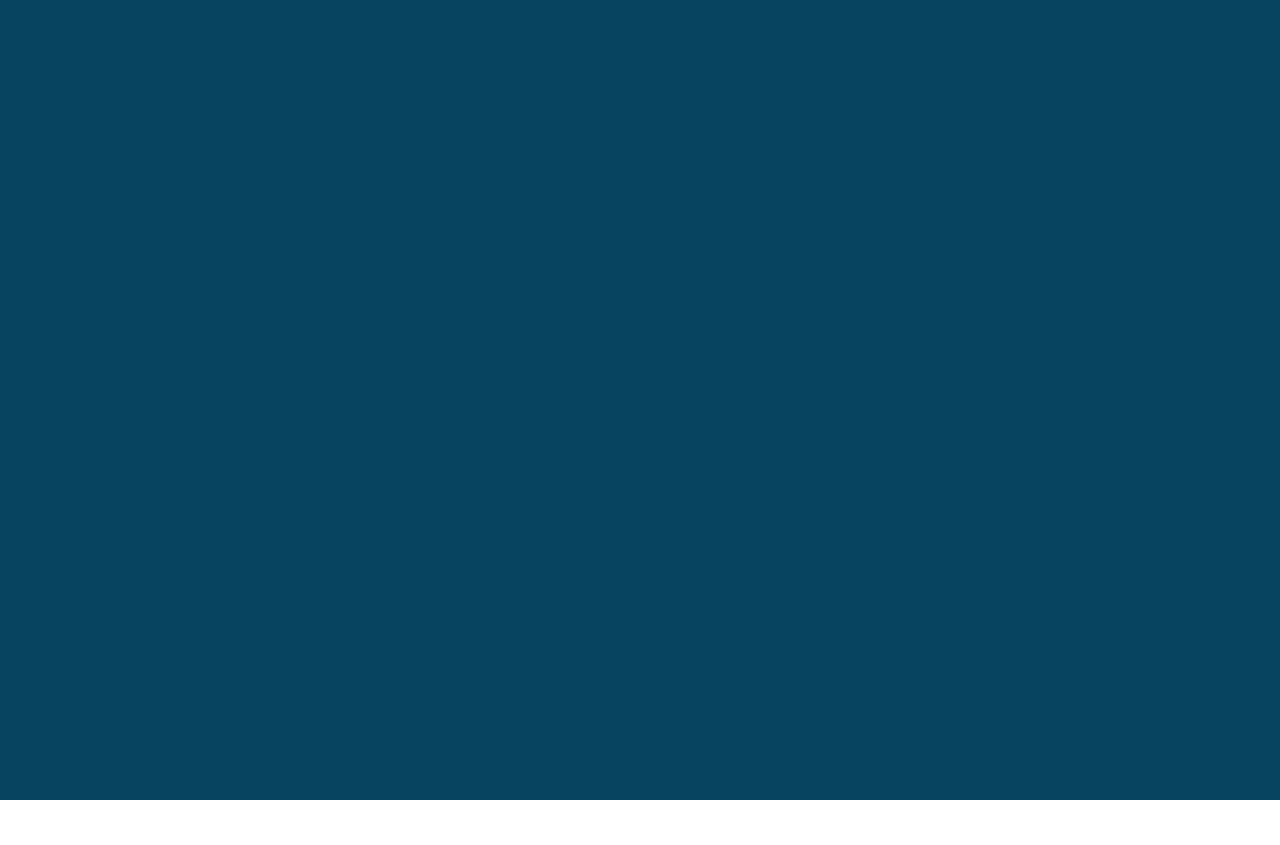
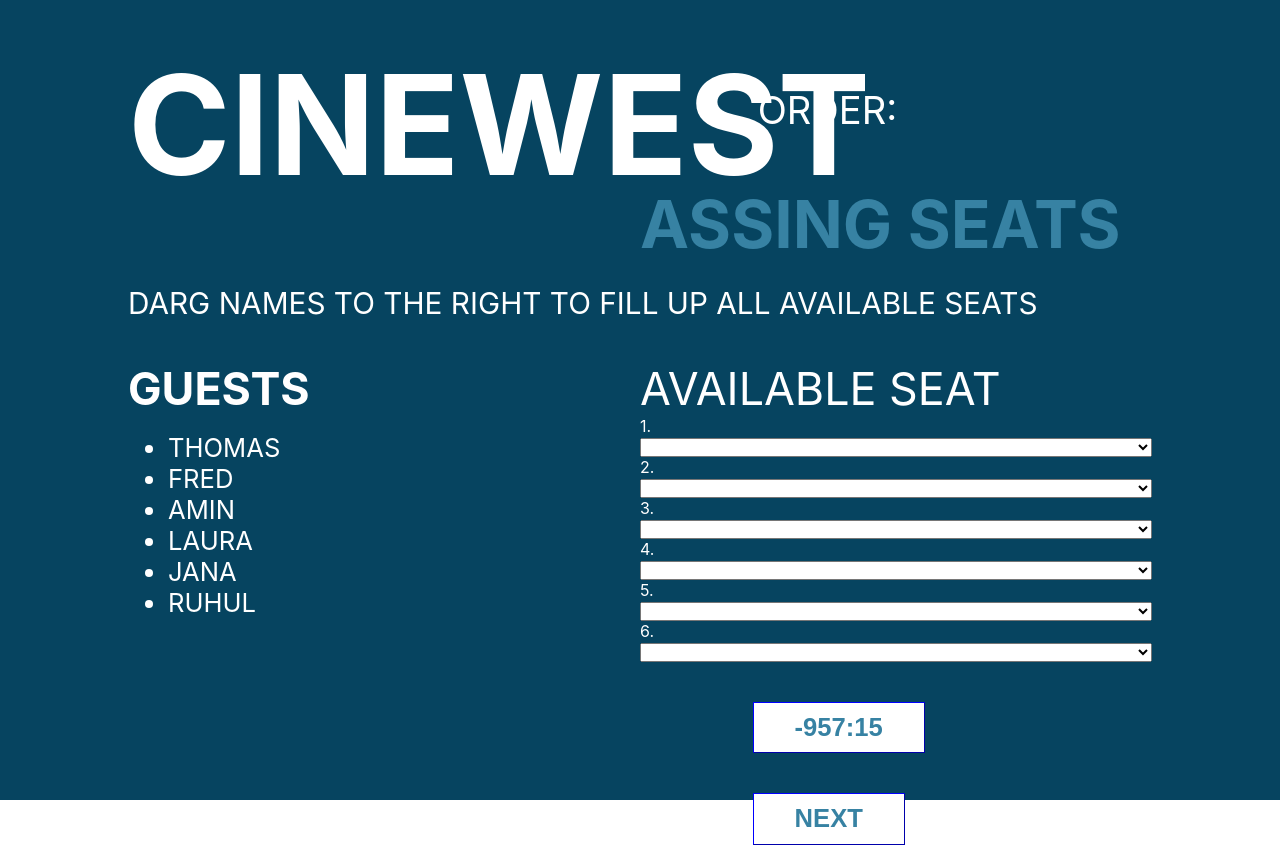
Before and after one commit to Ruhulcse/schoolp, a React (Create React App) app: page /seat in a window 1280 px wide. Before the commit the page ends 800 px from the top, so only its background shows below. Built offline with nearby package versions, Linux system fonts and the light colour scheme.

Commit message:
seat booking

```diff
--- a/src/App.js
+++ b/src/App.js
@@ -3,12 +3,14 @@ import './App.css';
 import { BrowserRouter as Router, Route } from "react-router-dom";
 import Welcome from './screens/Welcome';
 import Search from './screens/Search';
+import Seat from './screens/Seat';
 function App() {
   return (
     <div className="App">
     <Router>
         <Route exact path="/" component={Welcome} />
         <Route exact path="/booking" component={Search} />
+        <Route exact path="/seat" component={Seat} />
       </Router>
     </div>
   );
--- a/src/Style.css
+++ b/src/Style.css
@@ -60,3 +60,10 @@
     font-size: 197%;
     margin-right: 2%
 }
+.mp{
+    color: white;
+    font-size: 238%;
+    margin: 0px;
+    padding-top: 17%;
+    margin-left: 23%;
+}
--- /dev/null
+++ b/src/screens/Seat.jsx
@@ -0,0 +1,162 @@
+import React, { useEffect, useState } from 'react'
+import "../Style.css"
+import Timer from './Timer';
+function Seat() {
+    const movie = localStorage.getItem('moviename');
+    const [one ,setOne] = useState("");
+    const [two ,setTwo] = useState("");
+    const [three ,setThree] = useState("");
+    const [four ,setFour] = useState("");
+    const [five ,setFive] = useState("");
+    const [six ,setSix] = useState("");
+    const seatBook = () =>{
+        localStorage.setItem('one',one);
+        localStorage.setItem('two',two);
+        localStorage.setItem('three',three);
+        localStorage.setItem('four',four);
+        localStorage.setItem('five',five);
+        localStorage.setItem('six',six);
+        window.location.href = '/snacks';
+    }
+    return (
+        <div className="container">
+              <div className="row">
+                <div className="left">
+                <h1 className="head">CINEWEST</h1>
+                 </div>
+                <div className="right">
+                    <p className="mp">ORDER: {movie}</p>
+                </div>
+              </div>
+              <h1 style={{color: "#3782a3", fontSize: "411%" , margin: "0", paddingTop: "18%"}}>ASSING SEATS</h1>
+              <p style={{color: "white", fontSize: "186%" , margin: "0", paddingTop: "2%"}}> DARG NAMES TO THE RIGHT TO FILL UP ALL AVAILABLE SEATS</p>
+              <div className="row">
+                <div className="left">
+                    <h1 style={{color: "white", fontSize: "280%" , margin: "0", paddingTop: "8%"}}>GUESTS</h1>
+                    <ul>
+                        <li style={{fontSize: "160%", color:"white"}}>THOMAS</li>
+                        <li style={{fontSize: "160%", color:"white"}}>FRED</li>
+                        <li style={{fontSize: "160%", color:"white"}}>AMIN</li>
+                        <li style={{fontSize: "160%", color:"white"}}>LAURA</li>
+                        <li style={{fontSize: "160%", color:"white"}}>JANA</li>
+                        <li style={{fontSize: "160%", color:"white"}}>RUHUL</li>
+                    </ul>
+                 </div>
+                <div className="right" style={{color: "white"}}>
+                    <p style={{color: "white", fontSize: "280%" , margin: "0", paddingTop: "8%"}}>AVAILABLE SEAT</p>
+                     1.{one}<select
+                          className="form-control select2"
+                          style={{ width: '100%' }}
+                          value={one}
+                          onChange={(e) => setOne(e.target.value)}
+                        >
+                          <option selected="selected" value="">
+                          </option>
+                          <option value="thomas">THOMAS</option>
+                          <option value="fred">FRED</option>
+                          <option value="amin">AMIN</option>
+                          <option value="laura">LAURA</option>
+                          <option value="jana">JANA</option>
+                          <option value="ruhul">RUHUL</option>
+                    </select>
+                    2.{two}<select
+                          className="form-control select2"
+                          style={{ width: '100%' }}
+                          value={two}
+                          onChange={(e) => setTwo(e.target.value)}
+                        >
+                          <option selected="selected" value="">
+                          </option>
+                          <option value="thomas">THOMAS</option>
+                          <option value="fred">FRED</option>
+                          <option value="amin">AMIN</option>
+                          <option value="laura">LAURA</option>
+                          <option value="jana">JANA</option>
+                          <option value="ruhul">RUHUL</option>
+                    </select>
+                    <br></br>
+                    3.{three}<select
+                          className="form-control select2"
+                          style={{ width: '100%' }}
+                          value={three}
+                          onChange={(e) => setThree(e.target.value)}
+                        >
+                          <option selected="selected" value="">
+                          </option>
+                          <option value="thomas">THOMAS</option>
+                          <option value="fred">FRED</option>
+                          <option value="amin">AMIN</option>
+                          <option value="laura">LAURA</option>
+                          <option value="jana">JANA</option>
+                          <option value="ruhul">RUHUL</option>
+                    </select>
+                    <br/>
+                    4.{four}<select
+                          className="form-control select2"
+                          style={{ width: '100%' }}
+                          value={four}
+                          onChange={(e) => setFour(e.target.value)}
+                        >
+                          <option selected="selected" value="">
+                          </option>
+                          <option value="thomas">THOMAS</option>
+                          <option value="fred">FRED</option>
+                          <option value="amin">AMIN</option>
+                          <option value="laura">LAURA</option>
+                          <option value="jana">JANA</option>
+                          <option value="ruhul">RUHUL</option>
+                    </select>
+                    <br/>
+                    5.{five}<select
+                          className="form-control select2"
+                          style={{ width: '100%' }}
+                          value={five}
+                          onChange={(e) => setFive(e.target.value)}
+                        >
+                          <option selected="selected" value="">
+                          </option>
+                          <option value="thomas">THOMAS</option>
+                          <option value="fred">FRED</option>
+                          <option value="amin">AMIN</option>
+                          <option value="laura">LAURA</option>
+                          <option value="jana">JANA</option>
+                          <option value="ruhul">RUHUL</option>
+                    </select>
+                    <br/>
+                    6.{six}<select
+                          className="form-control select2"
+                          style={{ width: '100%' }}
+                          value={six}
+                          onChange={(e) => setSix(e.target.value)}
+                        >
+                          <option selected="selected" value="">
+                          </option>
+                          <option value="thomas">THOMAS</option>
+                          <option value="fred">FRED</option>
+                          <option value="amin">AMIN</option>
+                          <option value="laura">LAURA</option>
+                          <option value="jana">JANA</option>
+                          <option value="ruhul">RUHUL</option>
+                    </select>
+                </div>
+              </div>
+              <div className="row">
+                <div className="left">
+                <br></br>
+                <br></br>
+                <br></br>
+                 </div>
+                <div className="right">
+                <br></br>
+                <br></br>
+               <Timer/>
+               <br></br>
+                <br></br>
+                 <button type="submit"className="rbutt" style={{color: "#3782a3"}}  onClick={seatBook}>NEXT</button>
+                </div>
+              </div>
+        </div>
+    )
+}
+
+export default Seat
```
